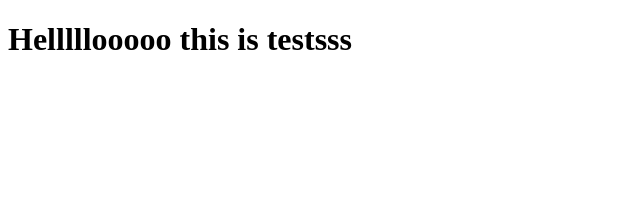
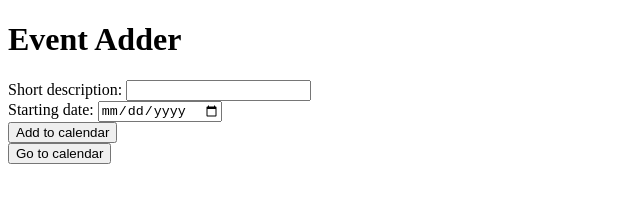
Before and after one commit to tcwood/mvp, a website: page client/eventAdder.html in a window 1280 px wide. Shown: the whole page, without its empty margins (0-640 px from the left). Drawn offline with Linux system fonts and the light colour scheme.

Commit message:
Create rough outline for event adder html

```diff
--- a/client/eventAdder.html
+++ b/client/eventAdder.html
@@ -3,5 +3,15 @@
 <head>
 </head>
 <body>
-  <h1> Helllllooooo this is testsss </h1>
+  <h1> Event Adder</h1>
+  <!-- input for title, start day -->
+  <div id='eventAdder'>
+    <form name='eventAdderForm'>
+      Short description:
+      <input type='text'><br>     <!-- could put an ng-model in here easily -->
+      Starting date:
+      <input type='date'><br>
+      <button> Add to calendar </button>
+    </form>
+    <button> Go to calendar </button>
 </body>
```
